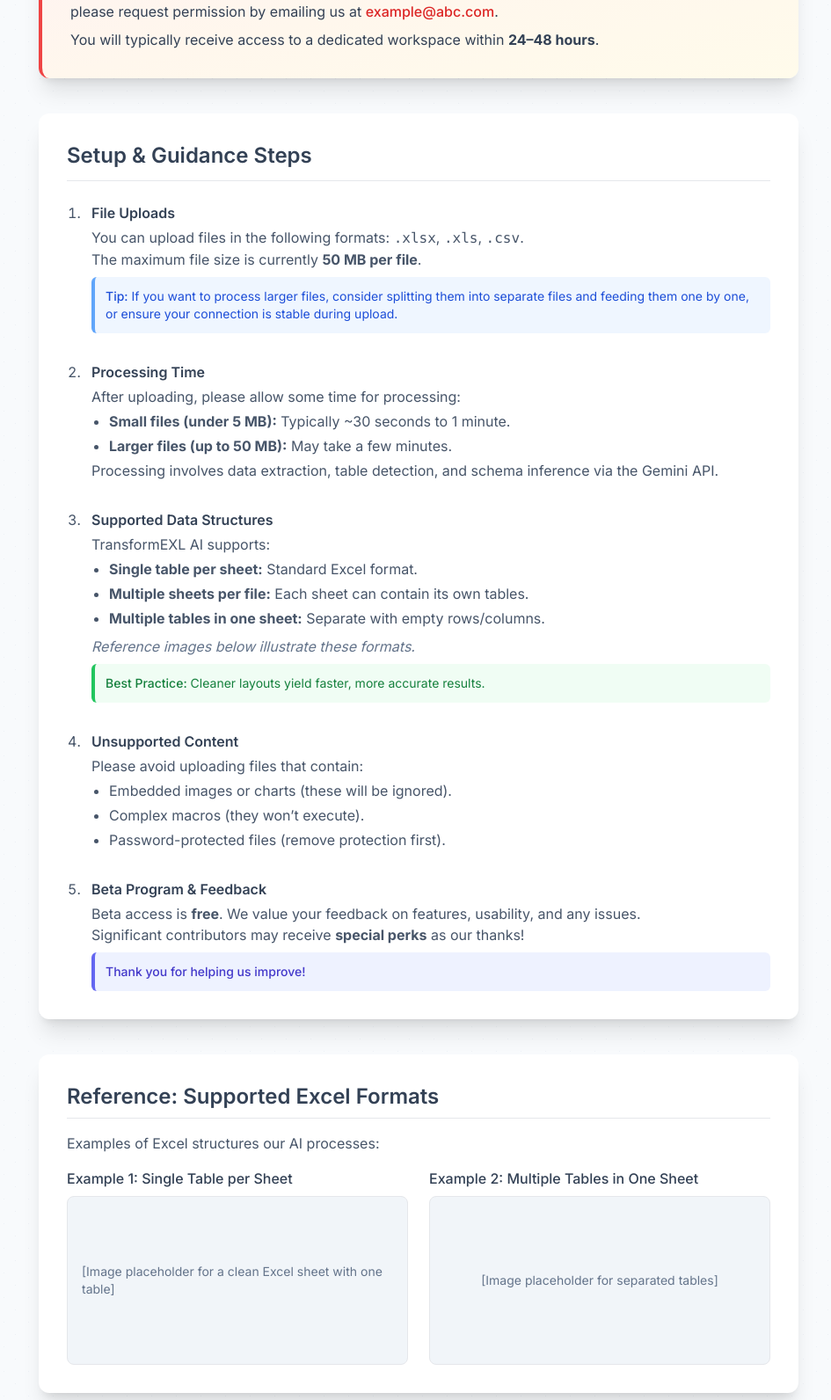
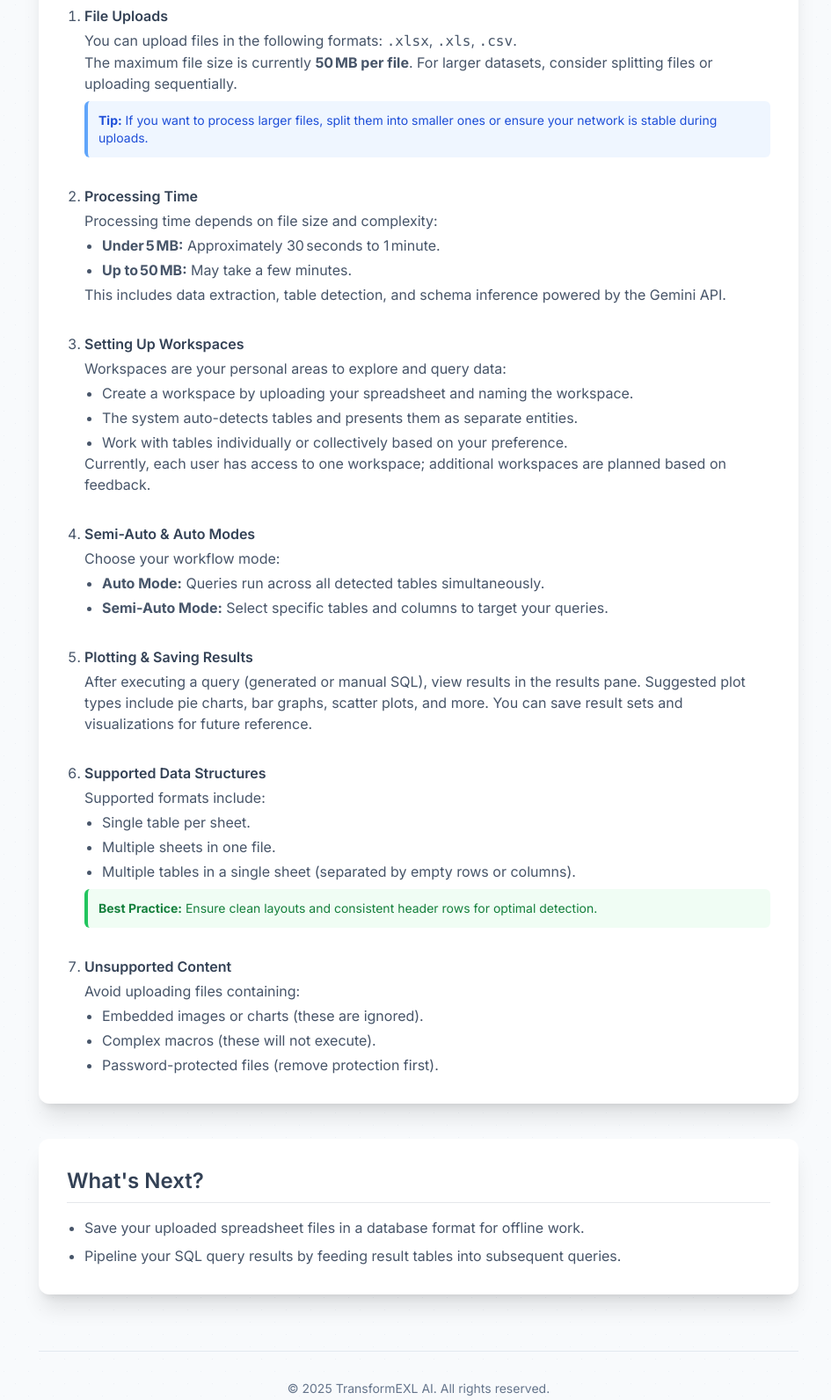
Before and after one commit to guidance-arch/TransformEXLAi-Guide, a plain HTML site: page index.html in a window 1280 px wide. Shown: the part 792-2384 px from the top of the page at 88% size, without its empty margins (164-1109 px from the left). Drawn offline with nearby package versions, Linux system fonts and the light colour scheme.

Commit message:
Update index.html

```diff
--- a/index.html
+++ b/index.html
@@ -3,7 +3,7 @@
 <head>
   <meta charset="UTF-8" />
   <meta name="viewport" content="width=device-width, initial-scale=1.0"/>
-  <title>TransformEXL Ai - Setup & Guidance</title>
+  <title>TransformEXL AI - Setup & Guidance</title>
   <script src="https://cdn.tailwindcss.com"></script>
   <style>
     /* Import Inter font */
@@ -11,159 +11,120 @@
 
     body {
       font-family: 'Inter', sans-serif;
-      /* Background Style from Option 1 */
-      background-color: #f8fafc; /* Tailwind's bg-slate-50 */
+      background-color: #f8fafc;
       background-image:
         linear-gradient(45deg, rgba(203, 213, 225, 0.25) 1px, transparent 1px),
-        /* slate-300 with 25% opacity */
         linear-gradient(-45deg, rgba(203, 213, 225, 0.25) 1px, transparent 1px);
-      background-size: 28px 28px; /* Slightly larger pattern */
-      background-position: 0 0, 14px 14px; /* Offset for mesh */
+      background-size: 28px 28px;
+      background-position: 0 0, 14px 14px;
     }
-    /* Optional: .content-wrapper overlay, uncomment if needed
-    .content-wrapper {
-      background-color: rgba(255, 255, 255, 0.95);
-    }
-    */
   </style>
 </head>
 <body class="text-slate-800 antialiased">
-
   <div class="container mx-auto px-4 py-12 md:py-20 max-w-4xl">
-
+    <!-- Header -->
     <header class="text-center mb-12 md:mb-16">
-      <h1 class="text-4xl md:text-5xl font-bold mb-4 text-slate-900">
-        TransformEXL AI
-      </h1>
-      <p class="text-lg text-slate-600">
-        Your Intelligent Assistant for Tabular Data Transformation & Analysis
-      </p>
-      <p class="mt-2 text-sm text-slate-500">
-        Contact: <a href="mailto:example@abc.com" class="text-blue-600 hover:underline">example@abc.com</a>
-      </p>
+      <h1 class="text-4xl md:text-5xl font-bold mb-4 text-slate-900">TransformEXL AI</h1>
+      <p class="text-lg text-slate-600">Your intelligent assistant for Tabular Data Transformation & Analysis</p>
+      <p class="mt-2 text-sm text-slate-500">Contact: <a href="mailto:example@abc.com" class="text-blue-600 hover:underline">example@abc.com</a></p>
     </header>
 
-    <main>
+    <!-- Welcome Section -->
     <section class="mb-10 p-6 md:p-8 bg-white rounded-xl shadow-xl">
-        <h2 class="text-2xl font-semibold mb-4 text-slate-700 border-b pb-2">
-          Welcome to TransformEXL AI!
-        </h2>
+      <h2 class="text-2xl font-semibold mb-4 text-slate-700 border-b pb-2">Welcome to TransformEXL AI</h2>
       <div class="prose prose-slate max-w-none text-slate-600 space-y-4">
-          <p>
-            TransformEXL AI, powered by Gemini, is designed to revolutionize how you interact with and extract insights from your data. We understand that spreadsheets can hold vast amounts of information, often in complex structures. Our platform intelligently processes your spreadsheet files, identifies tabular data (even multiple tables across sheets or within a single sheet), and prepares it for powerful analysis, easy querying, and visualization.
-          </p>
-          <p>
-            Whether you're dealing with sales figures, operational data, financial reports, or any other structured information in a spreadsheet format, TransformEXL AI aims to simplify your workflow, automate tedious data preparation tasks, and unlock the stories hidden within your spreadsheets.
-          </p>
-          <p>
-            This guide will walk you through the initial setup and provide best practices for using the platform effectively.
-          </p>
+        <p>TransformEXL AI, powered by Gemini, is designed to revolutionize how you interact with and extract insights from your data. We understand that spreadsheets can hold vast amounts of information, often in complex structures. Our platform intelligently processes your spreadsheet files, identifies tabular data (even multiple tables across sheets or within a single sheet), and prepares it for powerful analysis, easy querying, and visualization.</p>
+        <p>Whether you're dealing with sales figures, operational data, financial reports, or any other structured information in a spreadsheet format, TransformEXL AI aims to simplify your workflow, automate tedious data preparation tasks, and unlock the stories hidden within your spreadsheets.</p>
+        <p>This guide will walk you through the initial setup and provide best practices for using the platform effectively.</p>
       </div>
     </section>
 
-      <section class="mb-10 p-6 md:p-8 bg-gradient-to-br from-red-50 via-orange-50 to-amber-50 border-l-4 border-red-500 rounded-xl shadow-xl">
-        <h2 class="text-xl font-semibold mb-3 text-red-700 flex items-center">
-          <svg xmlns="http://www.w3.org/2000/svg" viewBox="0 0 24 24" fill="currentColor" class="w-6 h-6 mr-2">
-            <path fill-rule="evenodd" d="M9.401 3.003c1.155-2 4.043-2 5.197 0l7.519 13.007a3.001 3.001 0 0 1-2.599 4.504H4.481a3.001 3.001 0 0 1-2.598-4.504L9.4 3.003ZM12 8.25a.75.75 0 0 1 .75.75v3.75a.75.75 0 0 1-1.5 0V9a.75.75 0 0 1 .75-.75Zm0 8.25a.75.75 0 1 0 0-1.5.75.75 0 0 0 0 1.5Z" clip-rule="evenodd" />
-          </svg>
-          Most Important: Access & Permissions
-        </h2>
-        <p class="text-slate-700">
-          By default, new users will not have permission to upload data or access workspaces. To get started, please request permission by emailing us at
-          <a href="mailto:example@abc.com" class="font-medium text-red-600 hover:underline">example@abc.com</a>.
-        </p>
-        <p class="text-slate-700 mt-2">
-          You will typically receive access to a dedicated workspace within <strong>24–48 hours</strong>.
-        </p>
-      </section>
-
-      <section class="p-6 md:p-8 bg-white rounded-xl shadow-xl">
-        <h2 class="text-2xl font-semibold mb-6 text-slate-700 border-b pb-3">
-          Setup & Guidance Steps
-        </h2>
+    <!-- Setup & Initial Walkthrough -->
+    <section class="mb-10 p-6 md:p-8 bg-white rounded-xl shadow-xl">
+      <h2 class="text-2xl font-semibold mb-6 text-slate-700 border-b pb-3">Setup & Initial Walkthrough</h2>
       <ol class="list-decimal list-outside space-y-8 pl-5 text-slate-600">
-          <li class="pl-2">
+        <li>
           <h3 class="font-semibold text-slate-700 mb-1">File Uploads</h3>
           <p>You can upload files in the following formats: <code>.xlsx</code>, <code>.xls</code>, <code>.csv</code>.</p>
-            <p>The maximum file size is currently <strong>50 MB per file</strong>.</p>
+          <p>The maximum file size is currently <strong>50 MB per file</strong>. For larger datasets, consider splitting files or uploading sequentially.</p>
           <div class="mt-2 p-3 bg-blue-50 border-l-4 border-blue-400 text-blue-700 rounded-md text-sm">
-              <p><strong class="font-medium">Tip:</strong> If you want to process larger files, consider splitting them into separate files and feeding them one by one, or ensure your connection is stable during upload.</p>
+            <p><strong>Tip:</strong> If you want to process larger files, split them into smaller ones or ensure your network is stable during uploads.</p>
           </div>
         </li>
-          <li class="pl-2">
+
+        <li>
           <h3 class="font-semibold text-slate-700 mb-1">Processing Time</h3>
-            <p>After uploading, please allow some time for processing:</p>
+          <p>Processing time depends on file size and complexity:</p>
           <ul class="list-disc list-outside pl-5 mt-1 space-y-1">
-              <li><strong>Small files (under 5 MB):</strong> Typically ~30 seconds to 1 minute.</li>
-              <li><strong>Larger files (up to 50 MB):</strong> May take a few minutes.</li>
+            <li><strong>Under 5 MB:</strong> Approximately 30 seconds to 1 minute.</li>
+            <li><strong>Up to 50 MB:</strong> May take a few minutes.</li>
           </ul>
-            <p class="mt-1">Processing involves data extraction, table detection, and schema inference via the Gemini API.</p>
+          <p class="mt-1">This includes data extraction, table detection, and schema inference powered by the Gemini API.</p>
         </li>
-          <li class="pl-2">
+
+        <li>
+          <h3 class="font-semibold text-slate-700 mb-1">Setting Up Workspaces</h3>
+          <p>Workspaces are your personal areas to explore and query data:</p>
+          <ul class="list-disc list-outside pl-5 mt-1 space-y-1">
+            <li>Create a workspace by uploading your spreadsheet and naming the workspace.</li>
+            <li>The system auto-detects tables and presents them as separate entities.</li>
+            <li>Work with tables individually or collectively based on your preference.</li>
+          </ul>
+          <p>Currently, each user has access to one workspace; additional workspaces are planned based on feedback.</p>
+        </li>
+
+        <li>
+          <h3 class="font-semibold text-slate-700 mb-1">Semi-Auto & Auto Modes</h3>
+          <p>Choose your workflow mode:</p>
+          <ul class="list-disc list-outside pl-5 mt-1 space-y-1">
+            <li><strong>Auto Mode:</strong> Queries run across all detected tables simultaneously.</li>
+            <li><strong>Semi-Auto Mode:</strong> Select specific tables and columns to target your queries.</li>
+          </ul>
+        </li>
+
+        <li>
+          <h3 class="font-semibold text-slate-700 mb-1">Plotting & Saving Results</h3>
+          <p>After executing a query (generated or manual SQL), view results in the results pane. Suggested plot types include pie charts, bar graphs, scatter plots, and more. You can save result sets and visualizations for future reference.</p>
+        </li>
+
+        <li>
           <h3 class="font-semibold text-slate-700 mb-1">Supported Data Structures</h3>
-            <p>TransformEXL AI supports:</p>
+          <p>Supported formats include:</p>
           <ul class="list-disc list-outside pl-5 mt-1 space-y-1">
-              <li><strong>Single table per sheet:</strong> Standard Excel format.</li>
-              <li><strong>Multiple sheets per file:</strong> Each sheet can contain its own tables.</li>
-              <li><strong>Multiple tables in one sheet:</strong> Separate with empty rows/columns.</li>
+            <li>Single table per sheet.</li>
+            <li>Multiple sheets in one file.</li>
+            <li>Multiple tables in a single sheet (separated by empty rows or columns).</li>
           </ul>
-            <p class="mt-2"><em class="text-slate-500">Reference images below illustrate these formats.</em></p>
           <div class="mt-2 p-3 bg-green-50 border-l-4 border-green-500 text-green-700 rounded-md text-sm">
-              <p><strong class="font-medium">Best Practice:</strong> Cleaner layouts yield faster, more accurate results.</p>
+            <p><strong>Best Practice:</strong> Ensure clean layouts and consistent header rows for optimal detection.</p>
           </div>
         </li>
-          <li class="pl-2">
+
+        <li>
           <h3 class="font-semibold text-slate-700 mb-1">Unsupported Content</h3>
-            <p>Please avoid uploading files that contain:</p>
+          <p>Avoid uploading files containing:</p>
           <ul class="list-disc list-outside pl-5 mt-1 space-y-1">
-              <li>Embedded images or charts (these will be ignored).</li>
-              <li>Complex macros (they won’t execute).</li>
+            <li>Embedded images or charts (these are ignored).</li>
+            <li>Complex macros (these will not execute).</li>
             <li>Password-protected files (remove protection first).</li>
           </ul>
-          </li>
-          <li class="pl-2">
-            <h3 class="font-semibold text-slate-700 mb-1">Beta Program & Feedback</h3>
-            <p>
-              Beta access is <strong>free</strong>. We value your feedback on features, usability, and any issues.
-            </p>
-            <p>
-              Significant contributors may receive <strong>special perks</strong> as our thanks!
-            </p>
-            <div class="mt-2 p-3 bg-indigo-50 border-l-4 border-indigo-500 text-indigo-700 rounded-md text-sm">
-              <p><strong class="font-medium">Thank you for helping us improve!</strong></p>
-            </div>
         </li>
       </ol>
     </section>
 
+    <!-- What's Next -->
     <section class="mt-10 p-6 md:p-8 bg-white rounded-xl shadow-xl">
-        <h2 class="text-2xl font-semibold mb-4 text-slate-700 border-b pb-2">
-          Reference: Supported Excel Formats
-        </h2>
-        <p class="text-slate-600 mb-4">Examples of Excel structures our AI processes:</p>
-        <div class="grid md:grid-cols-2 gap-6">
-          <div>
-            <h4 class="font-medium text-slate-700 mb-2">Example 1: Single Table per Sheet</h4>
-            <div class="border rounded-lg p-4 bg-slate-100 text-sm text-slate-500 h-48 flex items-center justify-center">
-              [Image placeholder for a clean Excel sheet with one table]
-            </div>
-          </div>
-          <div>
-            <h4 class="font-medium text-slate-700 mb-2">Example 2: Multiple Tables in One Sheet</h4>
-            <div class="border rounded-lg p-4 bg-slate-100 text-sm text-slate-500 h-48 flex items-center justify-center">
-              [Image placeholder for separated tables]
-            </div>
-          </div>
-        </div>
+      <h2 class="text-2xl font-semibold mb-4 text-slate-700 border-b pb-2">What's Next?</h2>
+      <ul class="list-disc list-outside pl-5 text-slate-600 space-y-2">
+        <li>Save your uploaded spreadsheet files in a database format for offline work.</li>
+        <li>Pipeline your SQL query results by feeding result tables into subsequent queries.</li>
+      </ul>
     </section>
-    </main>
 
+    <!-- Footer -->
     <footer class="text-center mt-16 pt-8 border-t border-slate-200">
-      <p class="text-sm text-slate-500">
-        © <script>document.write(new Date().getFullYear());</script> TransformEXL AI. All rights reserved.
-      </p>
+      <p class="text-sm text-slate-500">© <script>document.write(new Date().getFullYear());</script> TransformEXL AI. All rights reserved.</p>
     </footer>
   </div>
-
 </body>
 </html>
```
Lines whose indentation alone changed are shown as unchanged.
